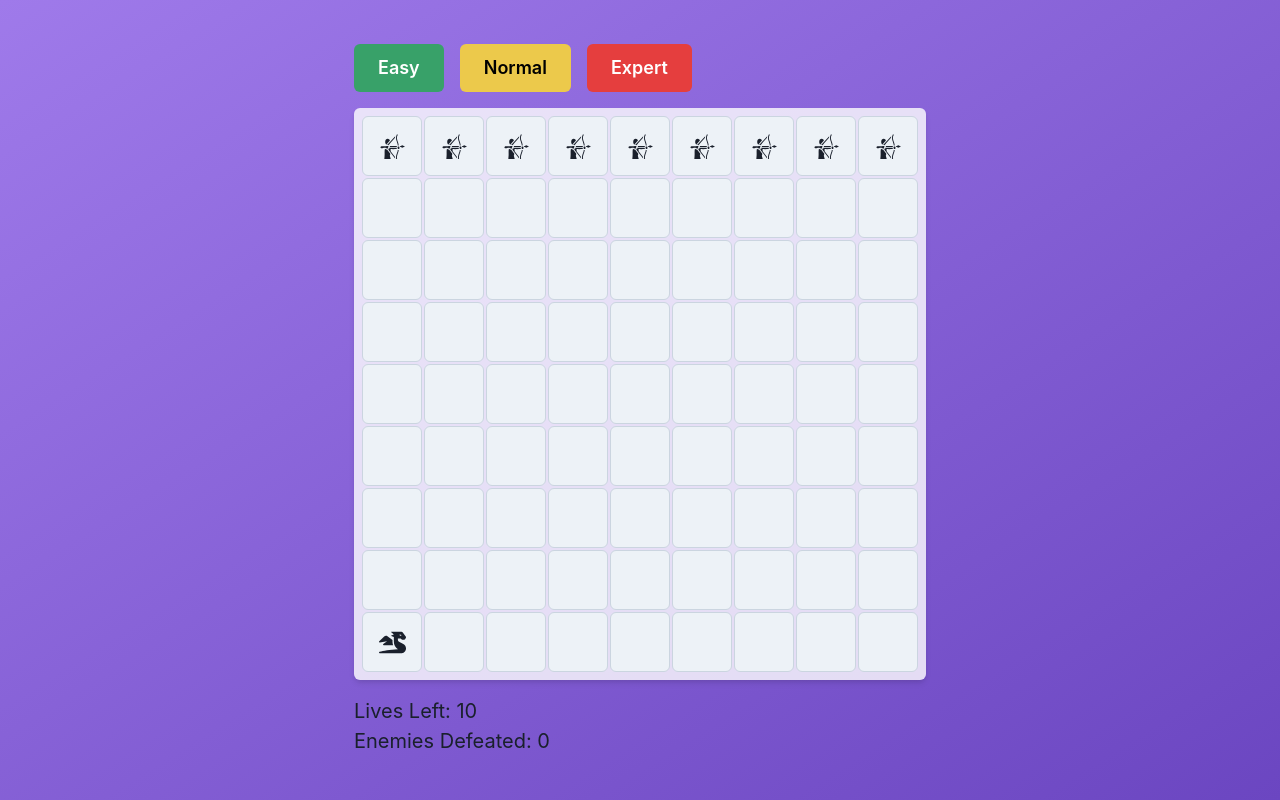
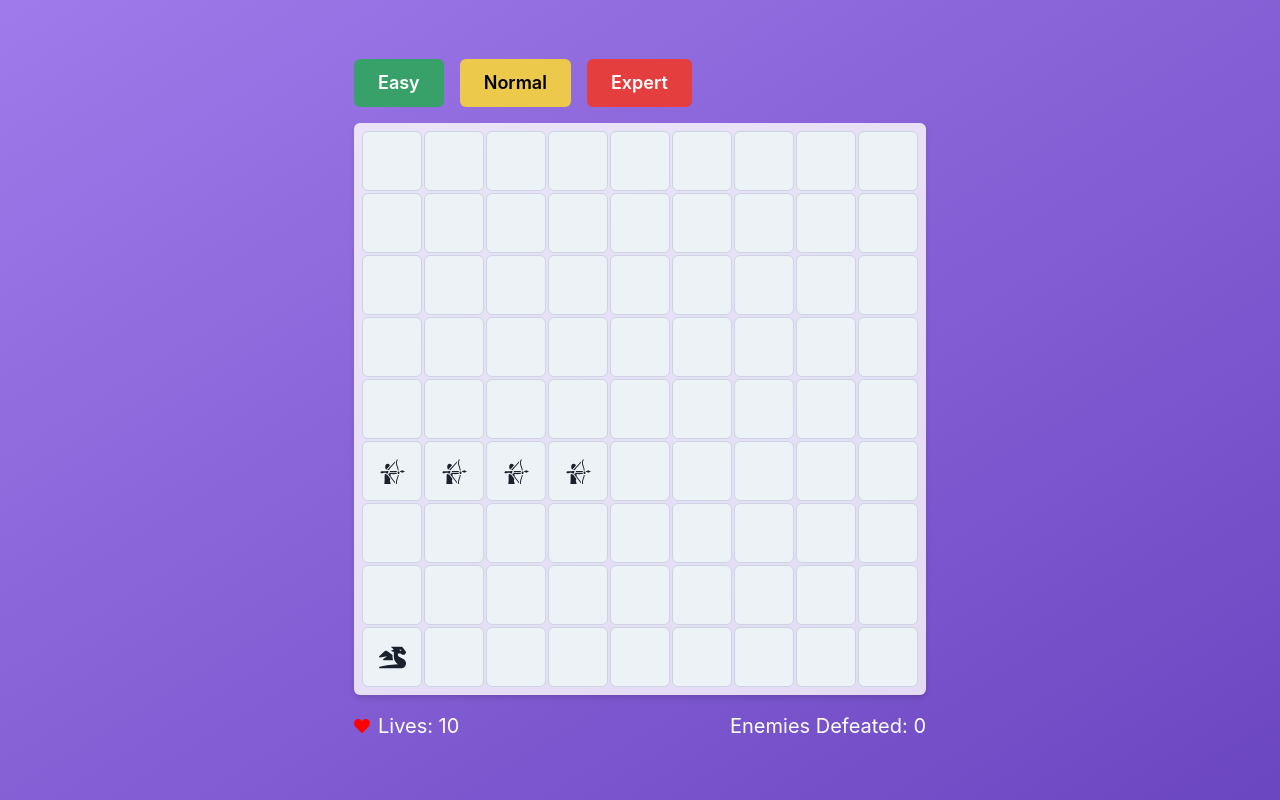
Before and after one commit to HussainALAradi5/dragons_dungeons_invaders, a React (Vite) app: page / in a window 1280 px wide. Built offline with nearby package versions, Linux system fonts and the light colour scheme.

Commit message:
done with the Archers movement and diffucitlies

```diff
--- a/src/components/GameBoard.jsx
+++ b/src/components/GameBoard.jsx
@@ -1,5 +1,5 @@
-import { Box, Grid, useBreakpointValue } from '@chakra-ui/react'
-import { useState } from 'react'
+import { Box, Grid, useBreakpointValue, useToast } from '@chakra-ui/react'
+import { useState, useEffect } from 'react'
 import Dragon from './Dragon'
 import Archers from './Archers'
 import Difficulties from './Difficulties'
@@ -10,6 +10,42 @@ const GameBoard = () => {
   const [enemiesDefeated, setEnemiesDefeated] = useState(0)
   const [lives, setLives] = useState(10)
   const [dragonPosition, setDragonPosition] = useState(72)
+  const [archersPositions, setArchersPositions] = useState([...Array(9).keys()])
+  const [archerSpeed, setArcherSpeed] = useState(1000)
+
+  const toast = useToast()
+
+  useEffect(() => {
+    switch (difficulty) {
+      case 'Easy':
+        setLives(10)
+        setArchersPositions([...Array(4).keys()])
+        setArcherSpeed(1000)
+        break
+      case 'Normal':
+        setLives(5)
+        setArchersPositions([...Array(7).keys()])
+        setArcherSpeed(700)
+        break
+      case 'Expert':
+        setLives(3)
+        setArchersPositions([...Array(9).keys()])
+        setArcherSpeed(500)
+        break
+      default:
+        break
+    }
+  }, [difficulty])
+
+  useEffect(() => {
+    const interval = setInterval(() => {
+      setArchersPositions((prevPositions) => {
+        return prevPositions.map((pos) => (pos + 9 >= 81 ? pos % 9 : pos + 9))
+      })
+    }, archerSpeed)
+
+    return () => clearInterval(interval)
+  }, [archerSpeed])
 
   const cellSize = useBreakpointValue({
     base: '30px',
@@ -57,7 +93,18 @@ const GameBoard = () => {
   return (
     <Box sx={outerBoxStyle}>
       <Box>
-        <Difficulties onSelectDifficulty={setDifficulty} />
+        <Difficulties
+          onSelectDifficulty={(level) => {
+            setDifficulty(level)
+            toast({
+              title: `Difficulty set to ${level}`,
+              status: 'success',
+              duration: 2000,
+              isClosable: true,
+              position: 'top'
+            })
+          }}
+        />
         <Grid sx={gridStyle}>
           {[...Array(81)].map((_, index) => (
             <Box
@@ -77,7 +124,9 @@ const GameBoard = () => {
                   onMove={handleMove}
                 />
               )}
-              {index < 9 && <Archers iconSize={iconSize} position={index} />}
+              {archersPositions.includes(index) && (
+                <Archers iconSize={iconSize} />
+              )}
             </Box>
           ))}
         </Grid>
--- a/src/components/ResultLogic.jsx
+++ b/src/components/ResultLogic.jsx
@@ -1,10 +1,25 @@
 import { Box, Text } from '@chakra-ui/react'
+import { FaHeart } from 'react-icons/fa'
 
 const ResultLogic = ({ lives, enemiesDefeated }) => {
   return (
-    <Box mt={4}>
-      <Text fontSize="xl">Lives Left: {lives}</Text>
-      <Text fontSize="xl">Enemies Defeated: {enemiesDefeated}</Text>
+    <Box
+      display="flex"
+      justifyContent="space-between"
+      alignItems="center"
+      mt={4}
+    >
+      <Box display="flex" alignItems="center">
+        <FaHeart color="red" />
+        <Text ml={2} fontSize="xl" color="white">
+          Lives: {lives}
+        </Text>
+      </Box>
+      <Box>
+        <Text fontSize="xl" color="white">
+          Enemies Defeated: {enemiesDefeated}
+        </Text>
+      </Box>
     </Box>
   )
 }
```
